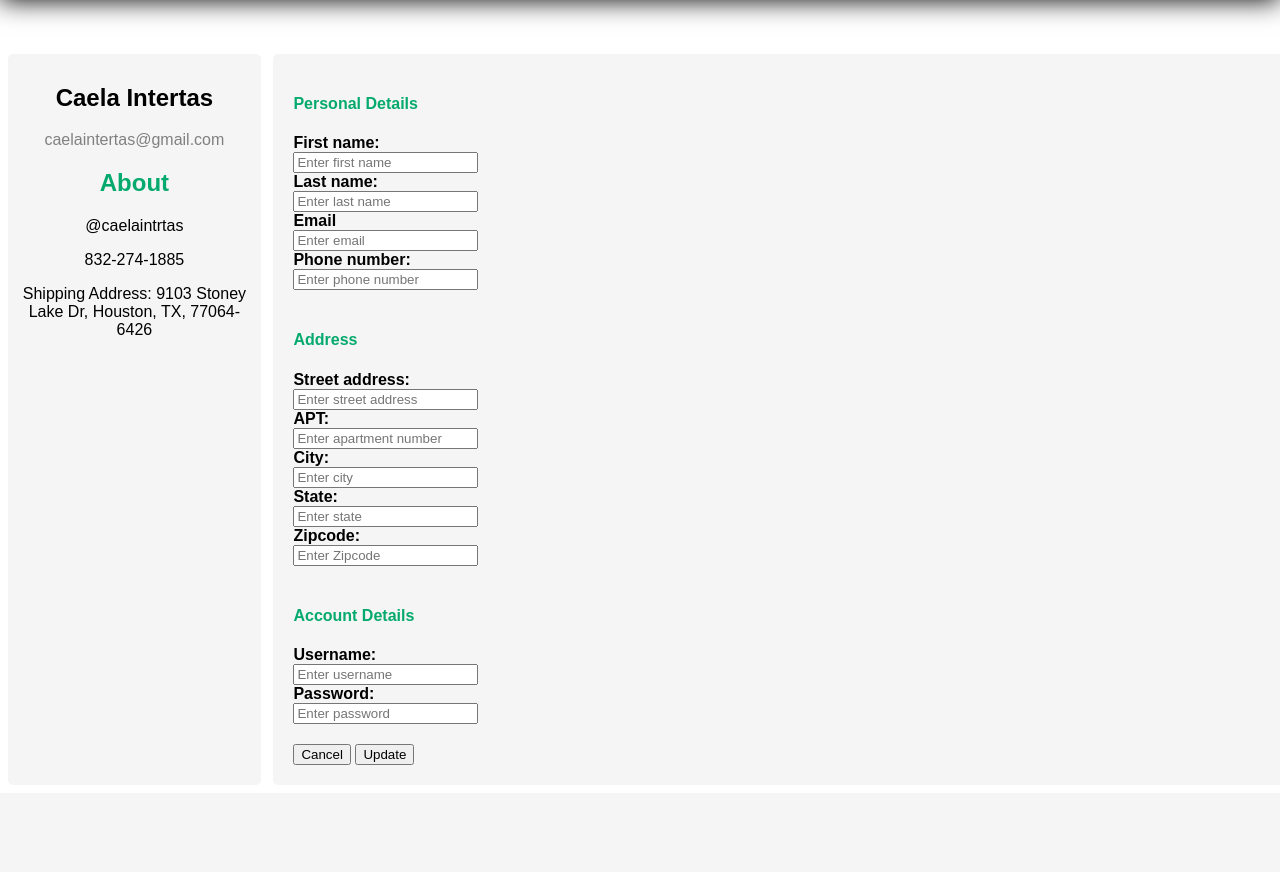
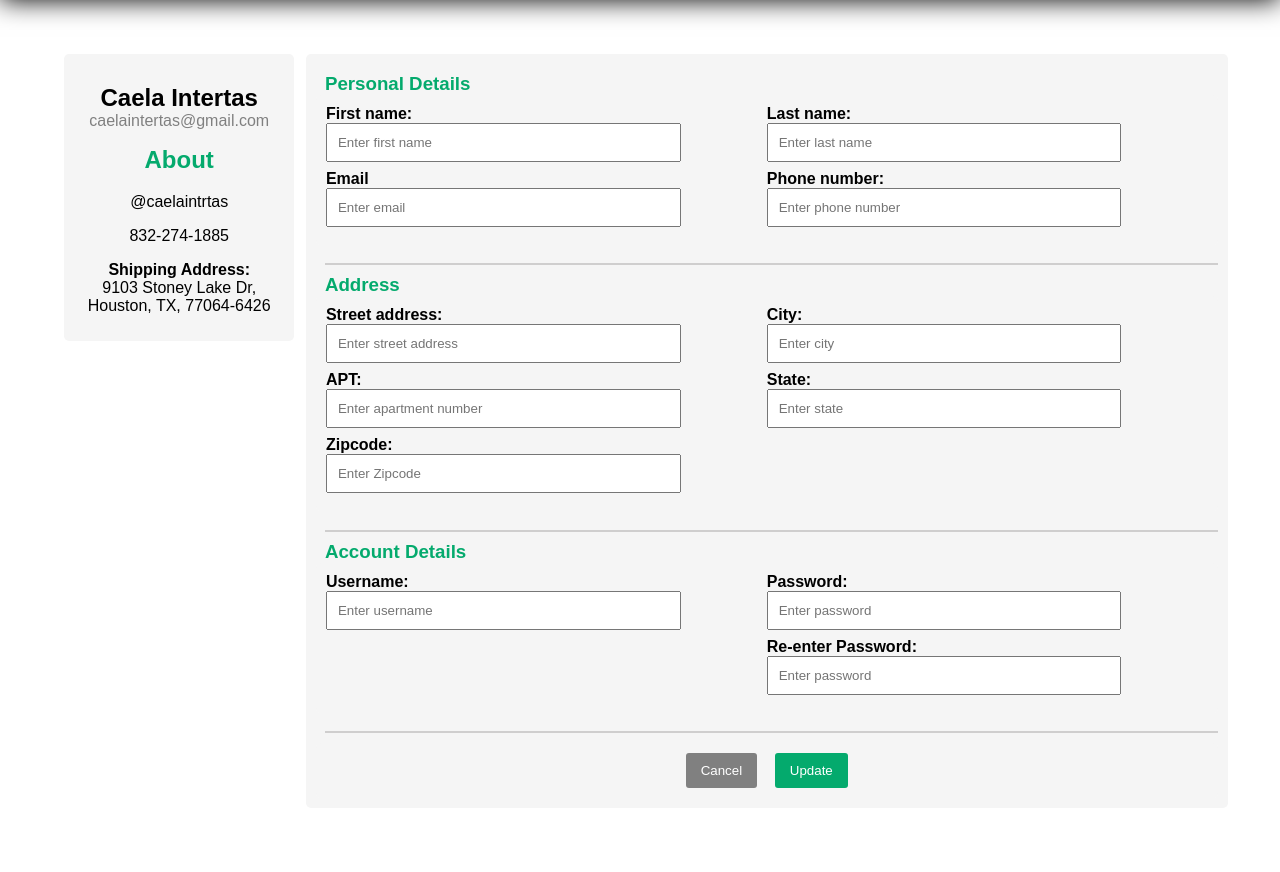
Before and after one commit to leecavazos/COSC3380_Project, a PHP site: page /pages/accountDetails.php in a window 1280 px wide. Shown: the part 100-972 px from the top of the page. Before the commit the page ends 865 px from the top, so only its background shows below. Run offline with PHP 8.4, Linux system fonts and the light colour scheme.

Commit message:
Additional accountDetails styling

```diff
--- a/POS/css/accountDetails.css
+++ b/POS/css/accountDetails.css
@@ -127,12 +127,13 @@ a:hover{
 }
 
 body {
-    margin-top: 12%;
+    margin: 12% 5% 5% 5%;
+
+
 }
 .grid-container {
     display: grid;
     grid-template-columns: 20% 80%;
-    margin-top: 20px;
     column-gap: 1%;
 }
 
@@ -145,28 +146,96 @@ body {
 
 .aboutInfo {
     text-align: center;
+	height: fit-content;
 }
 
 #displayEmail {
     color: grey;
+	margin-top: 0;
 }
 
-#about, h4 {
+#about, h3 {
     color: #04AA6D;
+
+}
+
+h3 {
+	margin: 1% 0 0 1%;
+
+}
+
+#about {
+	margin-top: 0;
 }
 
 .grid-container2 {
     display: grid;
-    /*justify-content: center;*/
-    grid-template-rows: auto auto auto auto;
+	grid-template-rows: auto auto auto auto;
 }
 
 .grid-item2 {
     background-color:#f5f5f5;
     border-radius: 5px;
     padding: 10px;
+	display: flex;
 }
 
 input {
     display:block;
+	width: 75%;
+	padding: 10px;
+	margin-bottom: 8px;
+
 }
+
+.flex-grid {
+	display: flex;
+
+	width: 100%;
+}
+
+.col {
+	width: 50%;
+}
+
+#cancel, #update {
+	margin: 0 1% 0 1%;
+	padding: 10px 15px;
+	border-radius: 3px;
+    color: white;
+    border: none;
+    cursor: pointer;
+}
+
+#update {
+	background-color: #04AA6D;
+}
+
+#cancel {
+	background-color: grey;
+}
+
+#update:hover, #cancel:hover {
+	opacity: 0.7;
+}
+
+.buttons {
+	justify-content: center;
+
+}
+
+hr {
+	border: rgba(179, 178, 178, 0.568) solid 1px;
+
+
+}
+
+.name {
+	margin-bottom: 0;
+	padding-bottom: 0;
+}
+
+#confirmPassword {
+	display: none;
+	color: red;
+}
--- a/POS/pages/accountDetails.php
+++ b/POS/pages/accountDetails.php
@@ -46,58 +46,97 @@
 <body>
     <div class="grid-container">
         <div class="grid-item aboutInfo">
-            <h2> Caela Intertas </h2>
+            <h2 class="name"> Caela Intertas </h2>
             <p id="displayEmail">caelaintertas@gmail.com</p>
             <h2 id="about">About</h2>
             <p>@caelaintrtas</p>
             <p>832-274-1885</p>
-            <p>Shipping Address: 9103 Stoney Lake Dr, Houston, TX, 77064-6426</p>
+            <p><span style="font-weight: 600">Shipping Address:</span><br> 9103 Stoney Lake Dr, Houston, TX, 77064-6426</p>
 
         </div>
         <div class="grid-item">
-            <form>
+            <form action="../php/accountDetailsAction.php" method="POST">
                 <div class="grid-container2">
+                    <h3>Personal Details</h3>
                     <div class="grid-item2">
-                        <h4>Personal Details</h4>
+                        <div class="flex-grid">
+                            <div class="col">
                                 <label for="First_name"><b>First name:</b></label>
                                 <input type="text" name="First_name" id="First_name" placeholder="Enter first name" required>
 
+                                <label for="Email"><b>Email</b></label>
+                                <input type="email" name="Email" id="Email" placeholder="Enter email" required>
+                            </div>
+                            <div class="col">
                                 <label for="Last_name"><b>Last name:</b></label>
                                 <input type="text" name="Last_name" id="Last_name" placeholder="Enter last name" required>
 
-                        <label for="Email"><b>Email</b></label>
-                        <input type="email" name="Email" id="Email" placeholder="Enter email" required>
-
                                 <label for="Phone_number"><b>Phone number:</b></label>
                                 <input type="text" name="Phone_number" id="Phone_number" placeholder="Enter phone number">
-
                             </div>
+                        </div>
+                    </div>
+                    <h3>
+                        <hr>Address
+                    </h3>
                     <div class="grid-item2">
-                        <h4>Address</h4>
+                        <div class="flex-grid">
+                            <div class="col">
                                 <label for="Street_address"><b>Street address:</b></label>
                                 <input type="text" name="Street_address" id="Street_address" placeholder="Enter street address" required>
 
                                 <label for="APT"><b>APT:</b></label>
                                 <input type="text" name="APT" id="APT" placeholder="Enter apartment number">
 
+                                <label for="Zip"><b>Zipcode:</b></label>
+                                <input type="text" name="Zip" id="Zip" placeholder="Enter Zipcode" required>
+                            </div>
+                            <div class="col">
                                 <label for="City"><b>City:</b></label>
                                 <input type="text" name="City" id="City" placeholder="Enter city" required>
 
                                 <label for="State"><b>State:</b></label>
                                 <input type="text" name="State" id="State" placeholder="Enter state" required>
-
-                        <label for="Zip"><b>Zipcode:</b></label>
-                        <input type="text" name="Zip" id="Zip" placeholder="Enter Zipcode" required>
                             </div>
+                        </div>
+                    </div>
+                    <h3>
+                        <hr>Account Details
+                    </h3>
                     <div class="grid-item2">
-                        <h4>Account Details</h4>
+                        <div class="flex-grid">
+                            <div class="col">
                                 <label for="Username"><b>Username:</b></label>
                                 <input type="text" name="Username" id="Username" placeholder="Enter username" required>
+                            </div>
+                            <div class="col">
+                                <label for="Password"><b>Password:</b></label>
+                                <input type="password" name="Password" id="Password" placeholder="Enter password" onkeyup="matchPasswords()" required>
 
-                        <label for="Password"><b>Password:</b></label>
-                        <input type="password" name="Password" id="Password" placeholder="Enter password" required>
+                                <label for="RePassword"><b>Re-enter Password:</b></label>
+                                <input type="password" name="RePassword" id="RePassword" placeholder="Enter password" onkeyup="matchPasswords()" required>
+                                <div id="confirmPassword">❗ Passwords do not match.</div>
                             </div>
-                    <div class="grid-item2">
+                        </div>
+                    </div>
+                    <h3>
+                        <hr>
+                        <?php
+        if(isset($_GET["invalid"])) {
+            if($_GET["invalid"] == "email") {
+                echo "<style> .invalid {color: red; text-align: center;}</style><p class='invalid'>Email already exists for another user. Please try again.</p>";
+            }
+            if($_GET["invalid"] == "username") {
+                echo "<style> .invalid {color: red; text-align: center;}</style><p class='invalid'>Username already exists for another user. Please try again.</p>";
+            }
+        }
+
+        if(isset($_GET["created"])) {
+            echo "<style> .invalid {color: green; text-align: center;}</style><p class='invalid'>Account successfully updated!</p>";
+        }
+    ?>
+                    </h3>
+                    <div class="grid-item2 buttons">
                         <button id="cancel" onclick="clearForm()">Cancel</button>
                         <button id="update" type="submit">Update</button>
                     </div>
@@ -107,4 +146,19 @@
     </div>
 </body>
 
+<script>
+    function matchPasswords() {
+        if (document.getElementById('Password').value ==
+            document.getElementById('RePassword').value) {
+            document.getElementById('update').disabled = false;
+            document.getElementById('update').style = "cursor: pointer";
+            document.getElementById('confirmPassword').style.display = "none";
+        } else {
+            document.getElementById('update').disabled = true;
+            document.getElementById('update').style = "cursor: not-allowed";
+            document.getElementById('confirmPassword').style.display = "block";
+        }
+    }
+</script>
+
 </html>
--- a/POS/pages/checkout.php
+++ b/POS/pages/checkout.php
@@ -43,7 +43,7 @@
 		<!-- Navbar End -->
 </header>
 
-<body style="margin-top: 1%">
+<body style="margin-top: 10%">
     <div class="grid-container">
         <div class="grid-item info">
             <h2>Delivery to:</h2>
```
Also changed, not shown: POS/php/accountDetailsAction.php (added, +42 -0 lines), POS/php/functions.php (+36 -18 lines). Lines whose indentation alone changed are shown as unchanged.
